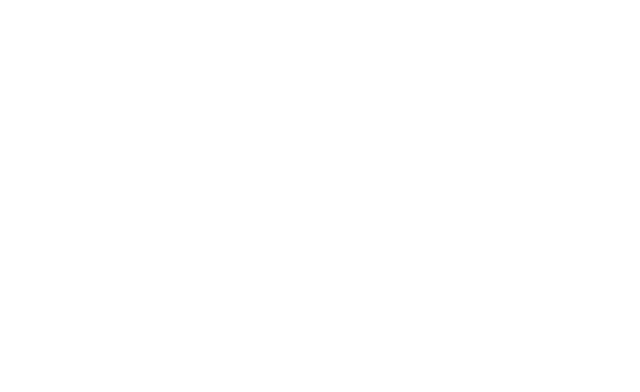
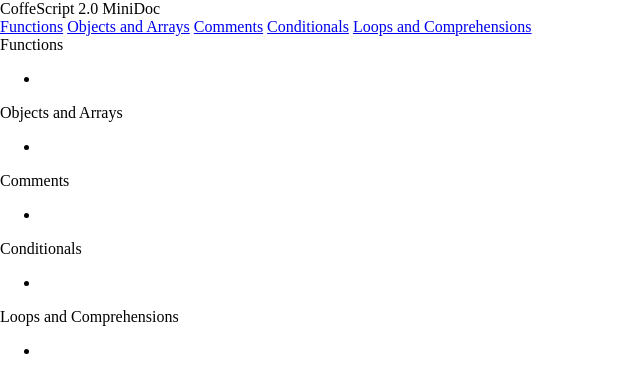
Before and after one commit to neodynia/tech-doc-pg, a plain HTML site: page index.html in a window 1280 px wide. Shown: the whole page, without its empty margins (0-640 px from the left). Drawn offline with Linux system fonts and the light colour scheme.

Commit message:
feat: Build HTML semantic structure and attributes

```diff
--- a/index.html
+++ b/index.html
@@ -12,6 +12,95 @@
 </head>
 
 <body>
+  <nav id="navbar">
+    <header>
+      CoffeScript 2.0 MiniDoc
+    </header>
+    <a class="nav-link" href="#Functions">Functions</a>
+    <a class="nav-link" href="#Objects_and_Arrays">Objects and Arrays</a>
+    <a class="nav-link" href="#Comments">Comments</a>
+    <a class="nav-link" href="#Conditionals">Conditionals</a>
+    <a class="nav-link" href="#Loops_and_Comprehensions">Loops and Comprehensions</a>
+  </nav>
+
+  <main id="main-doc">
+    <section id="Functions" class="main-section">
+      <header>
+        Functions
+      </header>
+      <code>
+      </code>
+      <ul>
+        <li>
+        </li>
+      </ul>
+      <p>
+      </p>
+      <p>
+      </p>
+    </section>
+    <section id="Objects_and_Arrays" class="main-section">
+      <header>
+        Objects and Arrays
+      </header>
+      <code>
+      </code>
+      <ul>
+        <li>
+        </li>
+      </ul>
+      <p>
+      </p>
+      <p>
+      </p>
+    </section>
+    <section id="Comments" class="main-section">
+      <header>
+        Comments
+      </header>
+      <code>
+      </code>
+      <ul>
+        <li>
+        </li>
+      </ul>
+      <p>
+      </p>
+      <p>
+      </p>
+    </section>
+    <section id="Conditionals" class="main-section">
+      <header>
+        Conditionals
+      </header>
+      <code>
+      </code>
+      <ul>
+        <li>
+        </li>
+      </ul>
+      <p>
+      </p>
+      <p>
+      </p>
+    </section>
+    <section id="Loops_and_Comprehensions" class="main-section">
+      <header>
+        Loops and Comprehensions
+      </header>
+      <code>
+      </code>
+      <ul>
+        <li>
+        </li>
+      </ul>
+      <p>
+      </p>
+      <p>
+      </p>
+    </section>
+  </main>
+  <script src="https://gitcdn.link/repo/freeCodeCamp/testable-projects-fcc/master/build/bundle.js"></script>
   <script src="js/main.js"></script>
 </body>
 
```
Lines whose indentation alone changed are shown as unchanged.
